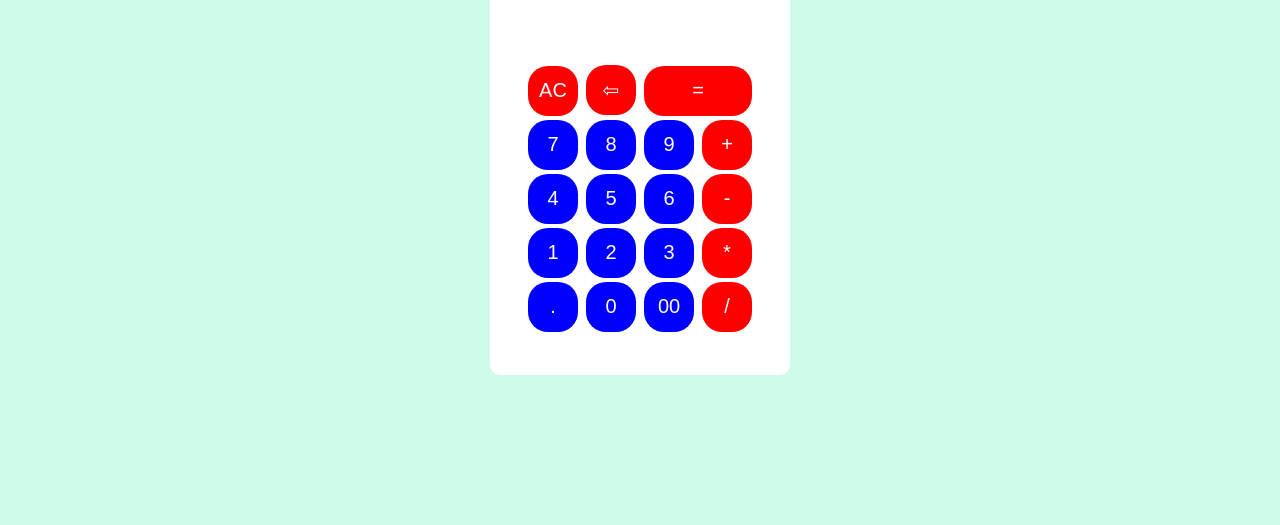
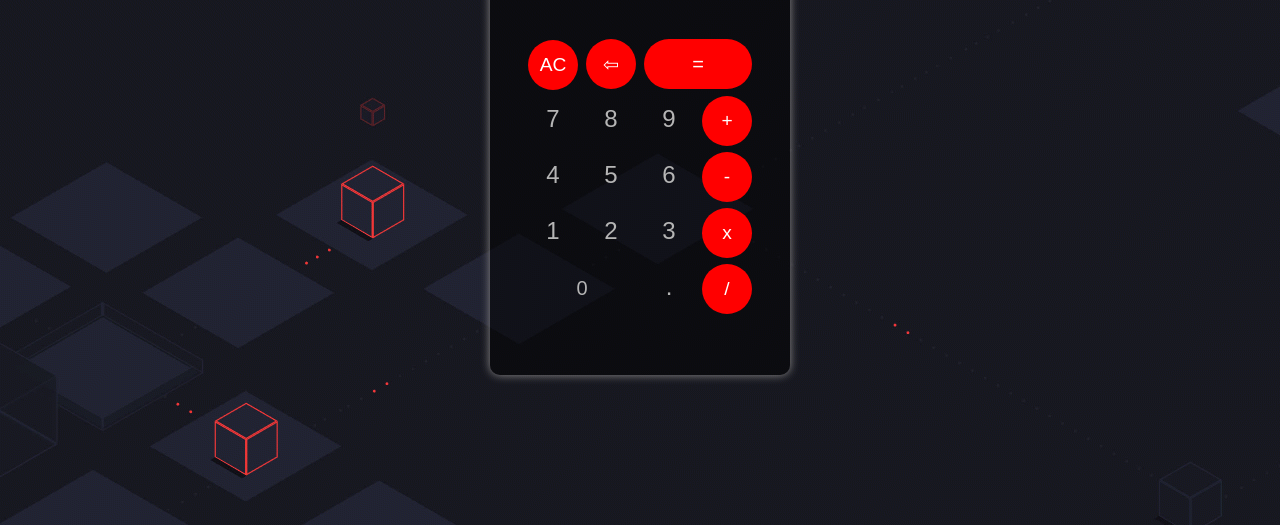
Before and after one commit to ShubhamSharmax/Basic-Calculator, a plain HTML site: page index.html in a window 1280 px wide. Shown: the part 275-800 px from the top of the page. Drawn offline with Linux system fonts and the light colour scheme.

Commit message:
Improved User Interface

```diff
--- a/index.html
+++ b/index.html
@@ -15,7 +15,7 @@
             <div>
                 <input type="button" value="AC" class="oprator" onclick="display.value=''">
                 <input type="button" value="⇦" class="oprator" onclick="display.value = display.value.toString().slice(0,-1)">
-                <input type="button" id="equal" class="oprator" value="=" onclick="display.value = eval(display.value)">
+                <input type="button" id="widebtn" class="oprator" value="=" onclick="display.value = eval(display.value)">
             </div>
             <div>
                 <input type="button" value="7" onclick = "display.value += '7'">
@@ -33,12 +33,11 @@
                 <input type="button" value="1" onclick = "display.value += '1'">
                 <input type="button" value="2" onclick = "display.value += '2'">
                 <input type="button" value="3" onclick = "display.value += '3'">
-                <input type="button" value="*" onclick = "display.value += '*'" class="oprator">
+                <input type="button" value="x" onclick = "display.value += '*'" class="oprator">
             </div>
             <div>
+                <input type="button" value="0" id="widebtn" onclick = "display.value += '0'">
                 <input type="button" value="." onclick = "display.value += '.'">
-                <input type="button" value="0" onclick = "display.value += '0'">
-                <input type="button" value="00" onclick = "display.value += '00'">
                 <input type="button" value="/" onclick = "display.value += '/'" class="oprator">
             </div>
         </div>
--- a/style.css
+++ b/style.css
@@ -3,15 +3,17 @@
     padding: 0px;
 }
 
+body{
+    background: url("background.gif");
+}
+
 .container{
-    background: rgb(208, 250, 234);
     height: 100vh;
     width: 100vw;
     position: relative;
 }
 
 .calculator{
-    background: white;
     position: absolute;
     top: 50%;
     left: 50%;
@@ -19,6 +21,8 @@
     width: 300px;
     height: 500px;
     border-radius: 10px;
+    box-shadow: 0px 0px 10px 0px rgb(143, 141, 141);
+    background-color:rgba(0, 0, 0, 0.5);
     display: flex;
     flex-direction: column;
     justify-content: center;
@@ -26,8 +30,13 @@
 }
 
 h1{
-    color: red;
-    padding: 20px;
+    color: grey;
+    font-family: 'Segoe UI', Tahoma, Geneva, Verdana, sans-serif;
+    position: relative;
+    font-size: 1.5rem;
+    text-shadow: 0px 0px 5px black;
+    top: -40px;
+
 }
 
 input{
@@ -35,34 +44,48 @@ input{
     height: 50px;
     width: 50px;
     margin: 2px;
-    border-radius: 20px;
+    border-radius: 50%;
+    font-size: 1.5rem;
     border: none;
-    color: white;
-    background-color: blue;
+    color: rgb(181, 181, 181);
+    background-color: transparent;
 }
 
-#equal{
+#widebtn{
     font-size: 20px;
     height: 50px;
     width: 108px;
+    border-radius: 40px;
     margin: 2px;
 }
 
 .oprator{
+    font-size: 1.2rem;
     background-color: red;
     color: white;
 }
 
+.oprator:hover{
+    background-color: brown;
+}
+
+.oprator:active{
+    background-color: rgb(105, 26, 26);
+}
+
 input:hover{
+    background-color: rgb(123, 117, 117);
+}
+
+input:active{
+    background-color: rgb(72, 72, 72);
     color: white;
-    background-color: darkblue;
 }
 
 #display{
-    background-color: white;
     border-radius: 10px;
     width: 210px;
-    color: black;
+    color: white;
     height: 30px;
     font-size: 25px;
     padding: 10px;
```
Also changed, not shown: background.gif (added).
